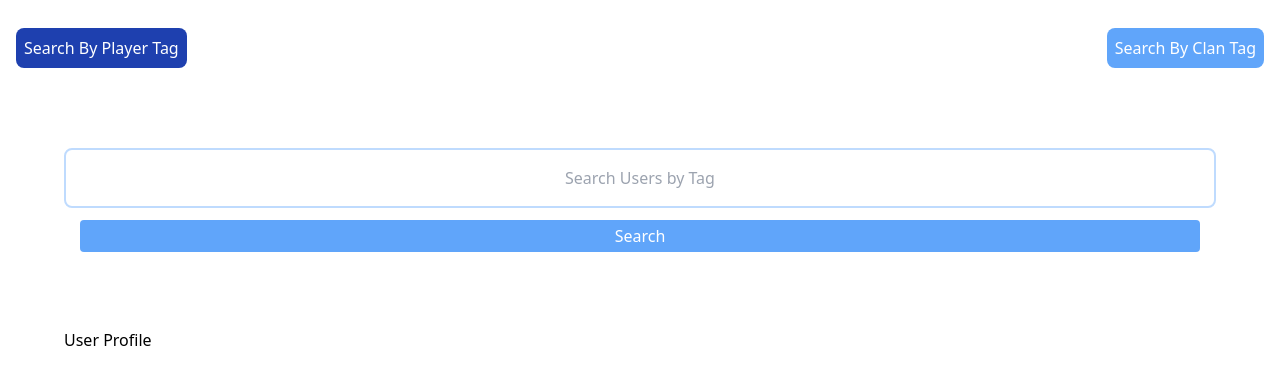
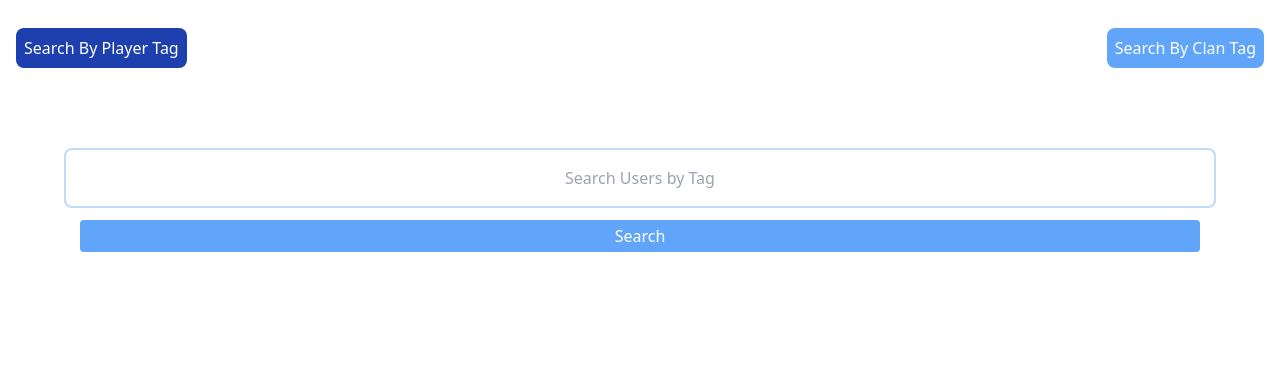
Before and after one commit to ysrckr/clash_royale, a Next.js app: page / in a window 1280 px wide. Shown: the top 384 px of the page. Built offline with nearby package versions, Linux system fonts and the light colour scheme.

Commit message:
profile headers

```diff
--- a/comps/ClanProfile.js
+++ b/comps/ClanProfile.js
@@ -1,4 +1,12 @@
 const ClanProfile = ({ name }) => {
-	return <div>{name}</div>
+	return (
+		<div className="container mx-auto text-center flex flex-col gap-3">
+			<h1 className="text-3xl text-blue-600 font-bold">Clan Profile</h1>
+			<h3>
+				<span className="text-lg font-semibold">Clan Name: </span>
+				{name}
+			</h3>
+		</div>
+	)
 }
 export default ClanProfile
--- a/comps/UserProfile.js
+++ b/comps/UserProfile.js
@@ -1,8 +1,11 @@
 const UserProfile = ({ name }) => {
 	return (
-		<div>
-			<h1>User Profile</h1>
-			<h3>{name}</h3>
+		<div className="container mx-auto text-center flex flex-col gap-3">
+			<h1 className="text-3xl text-blue-600 font-bold">User Profile</h1>
+			<h3>
+				<span className="text-lg font-semibold">Username: </span>
+				{name}
+			</h3>
 		</div>
 	)
 }
--- a/pages/index.js
+++ b/pages/index.js
@@ -24,10 +24,10 @@ function Home() {
 			const data = await res.data
 			if (search.in === 'users') {
 				user.self = data
-				clan.self = {}
+				clan.self = null
 			} else {
 				clan.self = data
-				user.self = {}
+				user.self = null
 			}
 			if (res.status == 200) {
 				search.term = ''
@@ -37,7 +37,7 @@ function Home() {
 	return (
 		<>
 			<Head>
-				<title>Create Next App</title>
+				<title>Clash Royale</title>
 				<meta name="description" content="Clash Royale" />
 				<link rel="icon" href="/favicon.ico" />
 			</Head>
@@ -71,8 +71,8 @@ function Home() {
 					)}
 				</div>
 				<div className="m-16">
-					{user !== null && <UserProfile name={user.self.name} />}
-					{clan !== null && <ClanProfile name={clan.self.name} />}
+					{user.self !== null && <UserProfile name={user.self.name} />}
+					{clan.self !== null && <ClanProfile name={clan.self.name} />}
 				</div>
 			</main>
 		</>
--- a/stores/SearchStore.js
+++ b/stores/SearchStore.js
@@ -2,7 +2,7 @@ import { makeAutoObservable } from 'mobx'
 
 class SearchStore {
 	user = {
-		self: {},
+		self: null,
 		button: true,
 		clickHandler: () => {
 			if (this.user.button) {
@@ -14,7 +14,7 @@ class SearchStore {
 		},
 	}
 	clan = {
-		self: {},
+		self: null,
 		button: false,
 		clickHandler: () => {
 			if (this.clan.button) {
```
